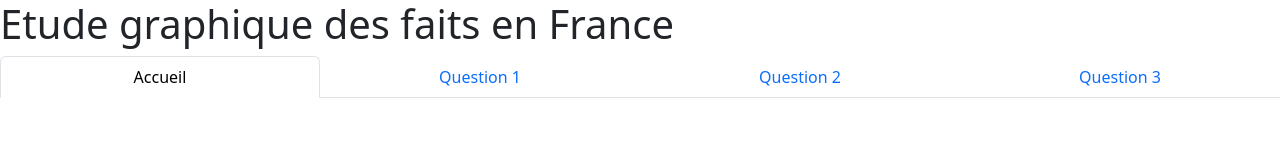
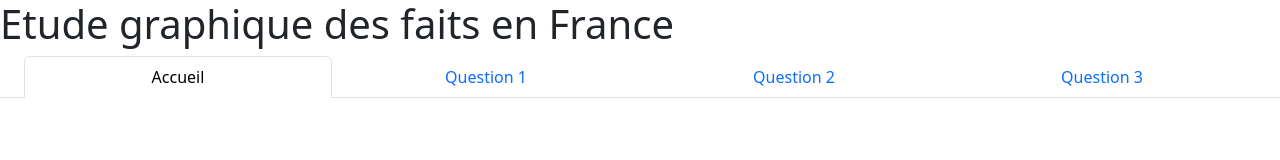
Before and after one commit to Fronotono/VisualisationDonnees, a website built with Vite: page VisuDonnées/index.html in a window 1280 px wide. Built offline with nearby package versions, Linux system fonts and the light colour scheme; no server answers.

Commit message:
et au poignet droit

```diff
--- a/VisuDonnées/index.html
+++ b/VisuDonnées/index.html
@@ -11,7 +11,7 @@
         <h1>Etude graphique des faits en France</h1>
 
         <nav>
-            <div class="nav nav-tabs nav-justified" id="nav-tab" role="tablist">
+            <div class="nav nav-tabs px-4 nav-justified" id="nav-tab" role="tablist">
                 <button class="nav-link active" id="nav-home-tab" data-bs-toggle="tab" data-bs-target="#nav-home" type="button" role="tab" aria-controls="nav-home" aria-selected="true">Accueil</button>
                 <button class="nav-link" id="nav-q1-tab" data-bs-toggle="tab" data-bs-target="#nav-q1" type="button" role="tab" aria-controls="nav-q1" aria-selected="false">Question 1</button>
                 <button class="nav-link" id="nav-q2-tab" data-bs-toggle="tab" data-bs-target="#nav-q2" type="button" role="tab" aria-controls="nav-q2" aria-selected="false">Question 2</button>
```
